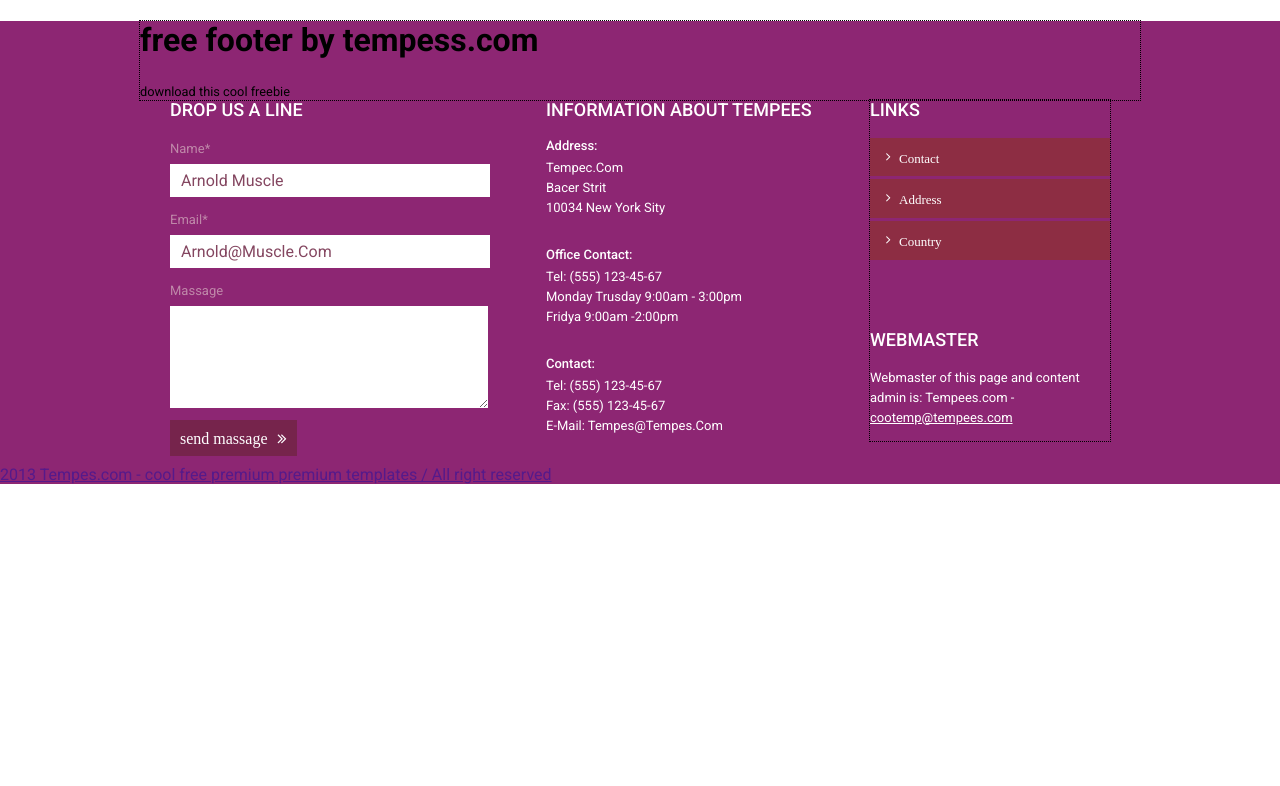
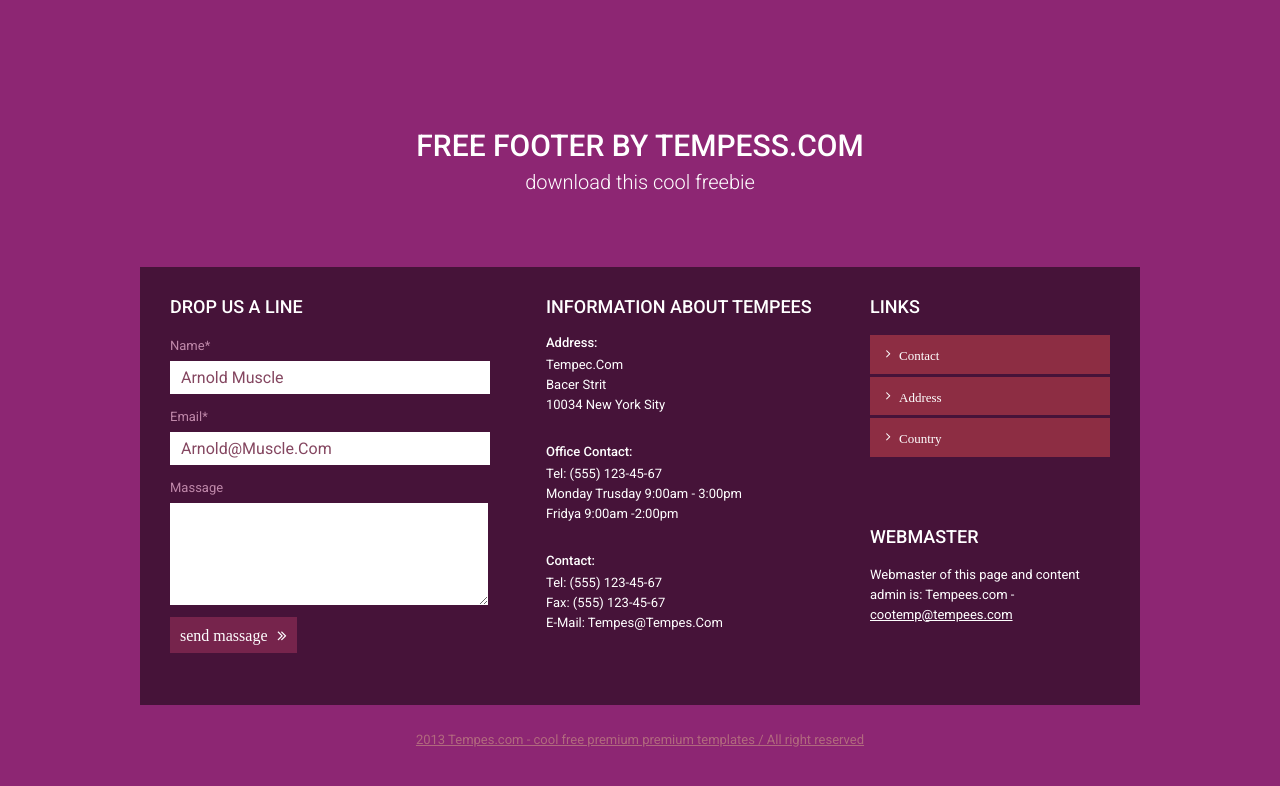
Before and after one commit to AntonVladimir/color-footer, a plain HTML site: page index.html in a window 1280 px wide. Drawn offline with Linux system fonts and the light colour scheme.

Commit message:
обновление заглушки на ie

```diff
--- /dev/null
+++ b/css/ie.css
@@ -0,0 +1,18 @@
+p{
+	display:block;
+	width: 600px;
+	height: 50px;
+	font-size: 24px;
+	text-align: center;
+	color: #E46950;
+	position: absolute;
+	top:0;
+	right:0;
+	bottom:0;
+	left:0;
+	margin:auto;
+}
+
+	.wrapper{
+		display: none;
+	}
--- a/index.html
+++ b/index.html
@@ -16,16 +16,21 @@
 </head>
 <body>
 
-	<!--[if lt IE 9]>
+<!--[if lt IE 10]>
+
+	<link rel="stylesheet" type="text/css" href="css/ie.css">
+
 	<p class="browsehappy">Ваш браузер <strong>устарел</strong>.
-	Пожалуйста<a href="http://browsehappy.com/">обновите</a> его.</p>
-	<![endif]-->
+	Пожалуйста <a href="http://browsehappy.com/" title="browserhappy.com">обновите</a> его.</p>
+
+<![endif]-->
+
 
 
 	<div class="wrapper">
 
 		<header class="main__header">
-			<h1 class="footer__h1">free footer by tempess.com</h1>
+			<h1 class="header__h1">free footer by tempess.com</h1>
 			<small>download this cool freebie</small>
 		</header>
 
--- /dev/null
+++ b/less/components/after.less
@@ -0,0 +1,11 @@
+.after{
+	.center(0);
+	text-align: center;
+
+
+	a{
+		font-size: 13px;
+		line-height: 20px;
+		color: #B1697E;
+	}
+}
--- a/less/components/footer-links.less
+++ b/less/components/footer-links.less
@@ -1,5 +1,4 @@
 .footer__links{
-	.outline();
 	width: @size240;
 	height: auto;
 	float: right;
--- a/less/components/footer.less
+++ b/less/components/footer.less
@@ -1,4 +1,8 @@
 .main__footer{
-	// .clearfix();
 	.center(@size30);     //mixins/center.less
+	margin-bottom: 24px;
+	padding-top: 30px;
+	padding-bottom: 43px;
+	background-color: rgba(0, 0, 0, 0.502);
+  	box-shadow: 0px 3px 0px 0px rgba(39, 9, 13, 0.004);
 }
--- a/less/components/main-header.less
+++ b/less/components/main-header.less
@@ -1,4 +1,19 @@
 .main__header{
-	.outline();   //outline
 	.center(0);    //mixins/center.less
+	text-align: center;
+
+	.header__h1{
+		text-align: center;
+		.h1style(10px,30px);
+	}
+
+	small{
+		display: block;
+		margin: 0 auto;
+		margin-bottom: 75px;
+		font-size: 20px;
+		line-height: 20px;
+		font-weight: 200;
+		color: #fff;
+	}
 }
--- a/less/components/wrapper.less
+++ b/less/components/wrapper.less
@@ -2,5 +2,7 @@
 .wrapper{
 	max-width: @size1315;
 	margin: 0 auto;
+	padding-top: 130px;
+	padding-bottom: 120px;
 	background-color: #8D2673;
 }
--- a/less/style.less
+++ b/less/style.less
@@ -15,7 +15,7 @@
 @import "components/body.less";
 @import "components/button.less";
 @import "components/required.less";
-
+@import "components/after.less";
 
 // =================================
 //   fonts  awesome
```
Also changed, not shown: css/style.css.
